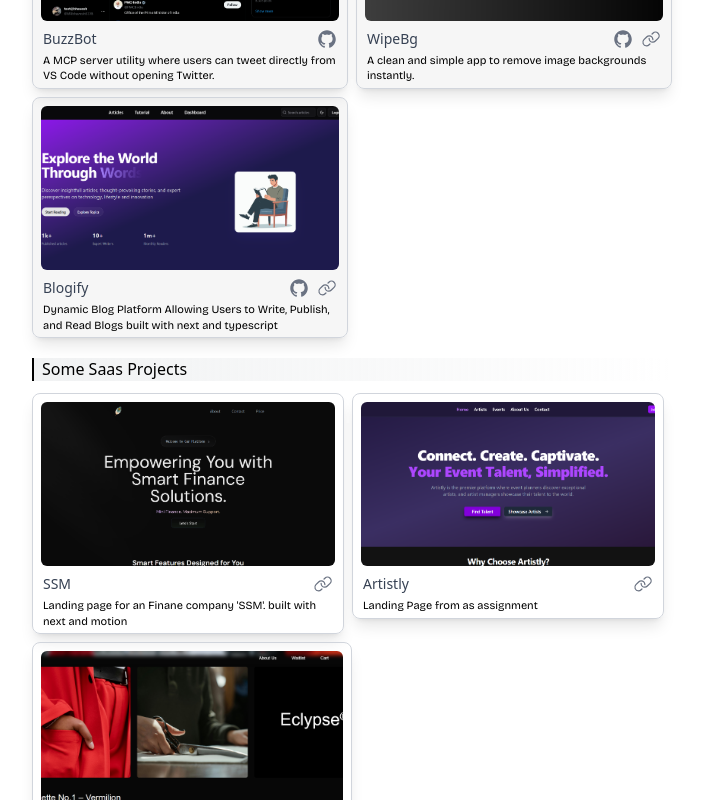
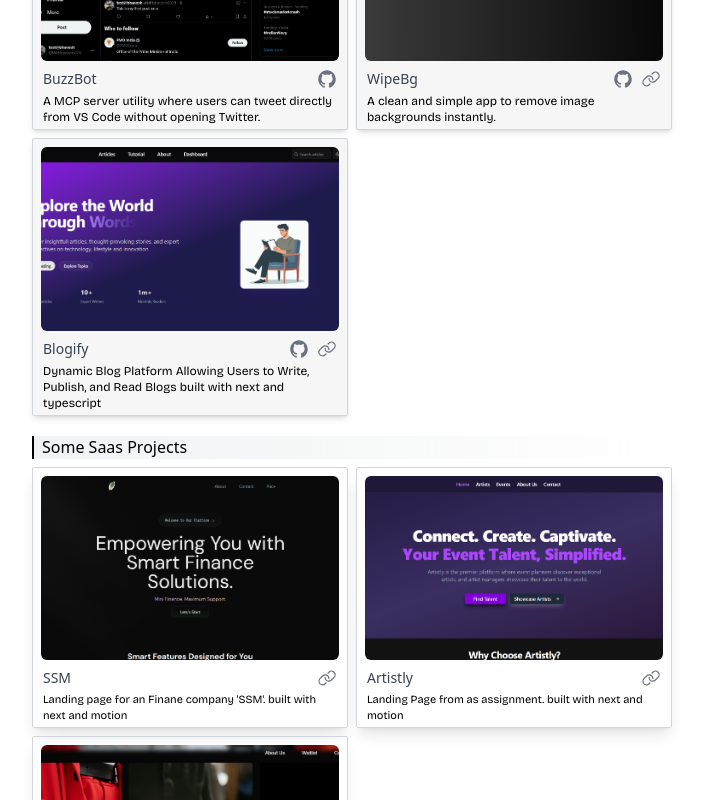
Before and after one commit to Bhaveshanjana/Portfolio, a Next.js app: page / in a window 1280 px wide. Shown: the part 920-1720 px from the top of the page, without its empty margins (288-991 px from the left). Built offline with nearby package versions, Linux system fonts and the light colour scheme.

Commit message:
update project ui

```diff
--- a/src/components/projects/Project.tsx
+++ b/src/components/projects/Project.tsx
@@ -73,7 +73,8 @@ const Project = () => {
       image: "/projects/Artistly.png",
       category: "saas",
       link: "https://artistly-rho-three.vercel.app/",
-      description: "Landing Page from as assignment",
+      description:
+        "Landing Page from as assignment. built with next and motion",
     },
     {
       title: "Eclypse",
@@ -90,7 +91,7 @@ const Project = () => {
 
   return (
     <div className="mx-5">
-      <h1 className="dark:text-gray-300 mt-9 mb-1.5 text-sm md:text-[16px] mx-0.5 bg-gradient-to-r from-[#d3d7da53] dark:bg-gradient-to-r dark:from-[#0C1C21] border-l-2 border-gray-600 dark:border-gray-400">
+      <h1 className="dark:text-gray-300 mt-9 mb-1.5 text-sm md:text-[16px] bg-gradient-to-r from-[#d3d7da53] dark:bg-gradient-to-r dark:from-[#0C1C21] border-l-2 border-gray-600 dark:border-gray-400">
         <span className="ml-2">Projects</span>
       </h1>
       {/* Main Project card */}
@@ -104,17 +105,29 @@ const Project = () => {
         <span className="ml-2">Some Saas Projects</span>
       </h3>
       {/* Saas projects */}
-      <div className="grid md:grid-cols-2 space-x-2">
+      <div className="grid md:grid-cols-2 gap-2">
         {saasProjects.map((sas, index) => (
-          <div key={index}>
-            <div className="border dark:border-[#27272a] border-gray-300 rounded-lg hover:shadow-xl transition-all duration-300 my-1 overflow-hidden shadow-lg">
-              <div className="relative h-[180px]">
+          <div
+            key={index}
+            className="relative border border-gray-300 hover:border-gray-400 dark:border-dashed dark:hover:border-[#525256] dark:hover:bg-[#131314] dark:border-[#27272a] rounded-xs hover:shadow-xl transition-all duration-300  overflow-hidden shadow-lg group "
+          >
+            <div>
+              <span className="absolute top-0 left-0 w-2 h-2 border-t border-l border-gray-600 dark:border-gray-100  opacity-0 group-hover:opacity-100 transition duration-500"></span>
+              <span className="absolute top-0 right-0 w-2 h-2 border-t border-r border-gray-600 dark:border-gray-100  opacity-0 group-hover:opacity-100 transition duration-500"></span>
+
+              {/* <!-- Bottom-left corner --> */}
+              <span className="absolute bottom-0 left-0 w-2 h-2 border-b border-l border-gray-600 dark:border-gray-100  opacity-0 group-hover:opacity-100 transition duration-500"></span>
+
+              {/* <!-- Bottom-right corner --> */}
+              <span className="absolute bottom-0 right-0 w-2 h-2 border-b border-r border-gray-600 dark:border-gray-100  opacity-0 group-hover:opacity-100 transition duration-500"></span>
+            </div>
+            <div className="relative h-[200px]">
               <div className="absolute inset-2">
                 <Image
                   fill
                   src={sas.image}
                   alt={`${sas.title} project screenshot`}
-                    className="object-cover rounded-md transition-transform duration-500 hover:scale-105"
+                  className="object-cover rounded-md "
                 />
               </div>
             </div>
@@ -149,12 +162,9 @@ const Project = () => {
               {/* Description */}
               <div className=" gap-2 mb-1 mx-2.5">
                 <div className="dark:bg-transparent text-xs lg:text-[11px]">
-                    <span
-                      className={`${bricolage_grotesque} dark:text-gray-500`}
-                    >
+                  <span className={`${bricolage_grotesque} dark:text-gray-500`}>
                     {sas.description}
                   </span>
-                  </div>
                 </div>
               </div>
             </div>
--- a/src/components/projects/ProjectCard.tsx
+++ b/src/components/projects/ProjectCard.tsx
@@ -15,21 +15,32 @@ type projectProps = {
 };
 const ProjectCard = ({ project }: projectProps) => {
   return (
-    <div className="dark:bg-[#27272a26] dark:hover:bg-[#1b1b1d] bg-[#2b2b2d0a] border dark:border-[#27272a] border-gray-300 rounded-lg hover:shadow-xl transition-all duration-300  overflow-hidden shadow-lg">
+    <div className=" dark:hover:bg-[#131314] bg-[#2b2b2d0a] border dark:border-dashed dark:hover:border-[#525256] dark:border-[#27272a] border-gray-300 hover:border-gray-400 rounded-xs hover:shadow-xl transition duration-500  overflow-hidden shadow-md relative group">
+      <div>
+        <span className="absolute top-0 left-0 w-2 h-2 border-t border-l border-gray-600 dark:border-gray-100 opacity-0 group-hover:opacity-100 transition duration-300"></span>
+        <span className="absolute top-0 right-0 w-2 h-2 border-t border-r border-gray-600 dark:border-gray-100 opacity-0 group-hover:opacity-100 transition duration-300"></span>
+
+        {/* <!-- Bottom-left corner --> */}
+        <span className="absolute bottom-0 left-0 w-2 h-2 border-b border-l border-gray-600 dark:border-gray-100 opacity-0 group-hover:opacity-100 transition duration-300"></span>
+
+        {/* <!-- Bottom-right corner --> */}
+        <span className="absolute bottom-0 right-0 w-2 h-2 border-b border-r border-gray-600 dark:border-gray-100 opacity-0 group-hover:opacity-100 transition duration-300"></span>
+      </div>
+
       {/* Project's image */}
-      <div className="relative w-full h-[180px]">
+      <div className="relative w-full h-[200px]">
         <div className="absolute inset-2">
           <Image
             fill
             src={project.image}
             alt={`${project.title} project screenshot`}
-            className="object-cover rounded-md transition-transform duration-500 hover:scale-105"
+            className="object-cover rounded-md "
           />
         </div>
       </div>
 
+      {/* Project title & Link's */}
       <div className="flex flex-col w-full">
-        {/* Project title & Link's */}
         <div className="flex justify-between items-center mb-1 mx-2.5">
           <h3 className="dark:text-gray-100 text-gray-700 text-sm">
             {project.title}
@@ -53,7 +64,7 @@ const ProjectCard = ({ project }: projectProps) => {
         </div>
         {/* Description */}
         <div className=" gap-2 mb-1 mx-2.5">
-          <div className="dark:bg-transparent text-xs lg:text-[11px]">
+          <div className="dark:bg-transparent text-xs">
             <span className={`${bricolage_grotesque} dark:text-gray-500`}>
               {project.description}
             </span>
```
Lines whose indentation alone changed are shown as unchanged.
